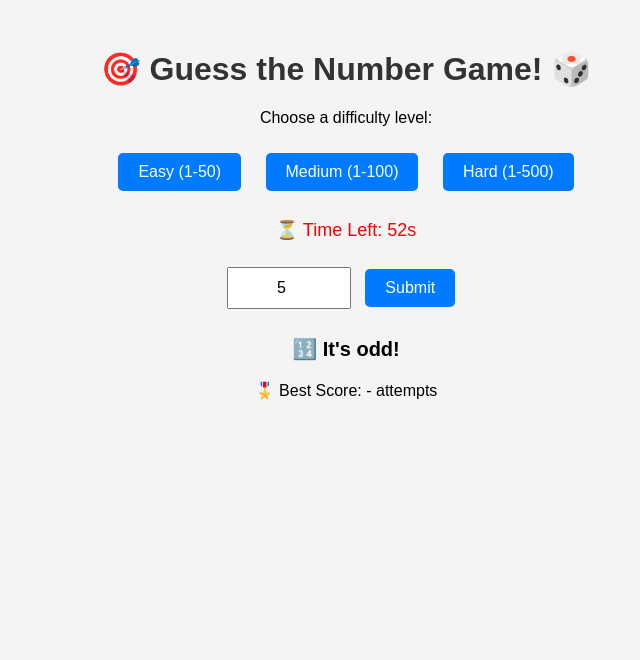
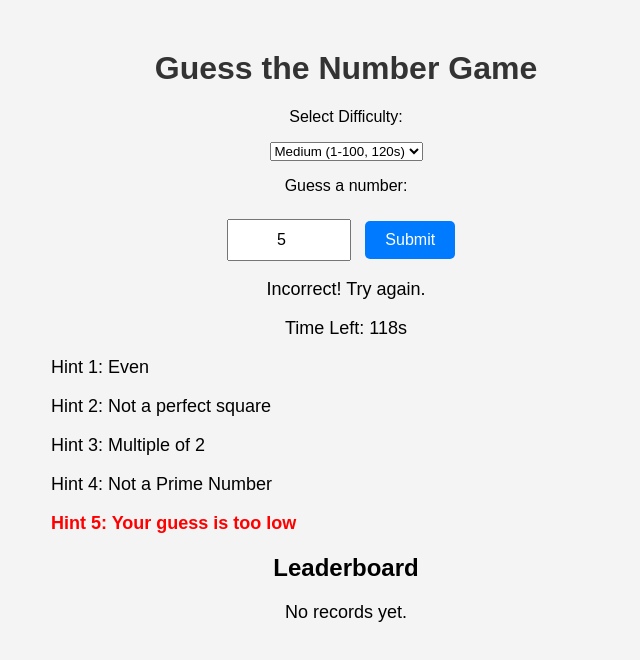
Before and after one commit to Balu-Kumar/Fun, a plain HTML site: page index.html in a window 1280 px wide. Both pictures are taken after typing "5" into the empty fields and a click on the button "Submit". Shown: the whole page, without its empty margins (294-934 px from the left). Drawn offline with Linux system fonts and the light colour scheme.

Commit message:
Update index.html

```diff
--- a/index.html
+++ b/index.html
@@ -5,151 +5,152 @@
     <meta name="viewport" content="width=device-width, initial-scale=1.0">
     <title>Guess the Number Game</title>
     <style>
-        body {
-            font-family: Arial, sans-serif;
-            text-align: center;
-            margin: 50px;
-            background-color: #f4f4f4;
-        }
-        h1 {
-            color: #333;
-        }
-        input {
-            padding: 10px;
-            font-size: 16px;
-            width: 100px;
-            text-align: center;
-        }
-        button {
-            padding: 10px 20px;
-            margin: 10px;
-            font-size: 16px;
-            cursor: pointer;
-            border: none;
-            border-radius: 5px;
-            background-color: #007BFF;
-            color: white;
-        }
-        #message {
-            margin-top: 20px;
-            font-size: 20px;
-            font-weight: bold;
-        }
-        #timer {
-            font-size: 18px;
-            color: red;
-        }
+        body { font-family: Arial, sans-serif; text-align: center; margin: 50px; background-color: #f4f4f4; }
+        h1 { color: #333; }
+        input { padding: 10px; font-size: 16px; width: 100px; text-align: center; }
+        button { padding: 10px 20px; margin: 10px; font-size: 16px; cursor: pointer; border: none; border-radius: 5px; background-color: #007BFF; color: white; }
+        #message, #timer, #leaderboard { font-size: 18px; margin-top: 10px; }
+        .hints-container { text-align: left; margin: auto; width: 50%; }
+        .hint { font-size: 18px; margin-top: 5px; }
+        .hint-vanish { font-size: 18px; font-weight: bold; transition: opacity 1s ease-in-out; }
     </style>
 </head>
 <body>
 
-    <h1>🎯 Guess the Number Game! 🎲</h1>
-    <p>Choose a difficulty level:</p>
-    <button onclick="setDifficulty(50)">Easy (1-50)</button>
-    <button onclick="setDifficulty(100)">Medium (1-100)</button>
-    <button onclick="setDifficulty(500)">Hard (1-500)</button>
+    <h1>Guess the Number Game</h1>
+    <p>Select Difficulty:</p>
+    <select id="difficulty" onchange="setDifficulty()">
+        <option value="easy">Easy (1-50, 60s)</option>
+        <option value="medium" selected>Medium (1-100, 120s)</option>
+        <option value="hard">Hard (1-200, 180s)</option>
+    </select>
 
-    <p id="difficultyText"></p>
-    <p id="timer"></p>
+    <p>Guess a number:</p>
+    <input type="number" id="guess" placeholder="Enter a number">
+    <button onclick="checkGuess()">Submit</button>
 
-    <input type="number" id="guess" placeholder="Enter a number">
-    <button id="submitBtn">Submit</button>
     <p id="message"></p>
-    <p>🎖️ Best Score: <span id="bestScore">-</span> attempts</p>
+    <p id="timer">Time Left: 120s</p>
 
-    <button id="playAgain" onclick="resetGame()" style="display:none;">🔄 Play Again</button>
+    <div class="hints-container">
+        <p class="hint" id="hint1"></p>
+        <p class="hint" id="hint2"></p>
+        <p class="hint" id="hint4"></p>
+        <p class="hint" id="hint5"></p>
+        <p class="hint-vanish" id="hint3" style="display:none;"></p>
+    </div>
+
+    <button id="playAgain" onclick="resetGame()" style="display:none;">Play Again</button>
+
+    <h2>Leaderboard</h2>
+    <p id="leaderboard">No records yet.</p>
 
     <script>
         let maxNumber = 100;
-        let randomNumber;
+        let randomNumber = Math.floor(Math.random() * maxNumber) + 1;
         let attempts = 0;
-        let bestScore = localStorage.getItem("bestScore") || "-";
         let timer;
-        let timeLeft = 60;
-        let gameActive = false;
+        let timeLeft = 120;
+        let leaderboard = [];
 
-        document.getElementById("bestScore").innerText = bestScore;
-
-        function setDifficulty(max) {
-            maxNumber = max;
+        function setDifficulty() {
+            let level = document.getElementById("difficulty").value;
+            if (level === "easy") { maxNumber = 50; timeLeft = 60; }
+            else if (level === "medium") { maxNumber = 100; timeLeft = 120; }
+            else { maxNumber = 200; timeLeft = 180; }
             resetGame();
-            document.getElementById("difficultyText").innerText = `Difficulty: Guess a number between 1 and ${maxNumber}`;
-            gameActive = true;
         }
 
         function startTimer() {
             clearInterval(timer);
-            timeLeft = 60;
-            document.getElementById("timer").innerText = `⏳ Time Left: ${timeLeft}s`;
             timer = setInterval(() => {
-                timeLeft--;
-                document.getElementById("timer").innerText = `⏳ Time Left: ${timeLeft}s`;
-                if (timeLeft <= 0) {
+                if (timeLeft > 0) {
+                    timeLeft--;
+                    document.getElementById("timer").innerText = `Time Left: ${timeLeft}s`;
+                } else {
                     clearInterval(timer);
-                    document.getElementById("message").innerText = "⏰ Time's up! You lost!";
-                    gameActive = false;
+                    document.getElementById("message").innerText = "⏳ Time's up! You lost!";
                     document.getElementById("playAgain").style.display = "inline";
                 }
             }, 1000);
         }
 
-        function isPerfectSquare(num) {
-            return Number.isInteger(Math.sqrt(num));
-        }
-
         function checkGuess() {
-            if (!gameActive) return;
-
             let userGuess = parseInt(document.getElementById("guess").value);
-            let messageElement = document.getElementById("message");
+            let message = document.getElementById("message");
             attempts++;
 
             if (isNaN(userGuess) || userGuess < 1 || userGuess > maxNumber) {
-                messageElement.innerText = "❌ Please enter a valid number!";
+                message.innerText = `Enter a number between 1 and ${maxNumber}!`;
                 return;
             }
 
+            if (attempts === 1) startTimer();
+
             if (userGuess === randomNumber) {
                 clearInterval(timer);
-                messageElement.innerText = `🎉 Correct! The number was ${randomNumber}. You guessed it in ${attempts} tries!`;
+                message.innerText = `Correct! The number was ${randomNumber}. Attempts: ${attempts}. Time Left: ${timeLeft}s`;
+                updateLeaderboard(timeLeft);
                 document.getElementById("playAgain").style.display = "inline";
-                gameActive = false;
-
-                if (bestScore === "-" || attempts < bestScore) {
-                    localStorage.setItem("bestScore", attempts);
-                    document.getElementById("bestScore").innerText = attempts;
-                }
                 return;
             }
 
-            let hint = "";
-            if (attempts === 1) {
-                hint = (randomNumber % 2 === 0) ? "🔢 It's even!" : "🔢 It's odd!";
-            } else if (attempts === 2) {
-                hint = isPerfectSquare(randomNumber) ? "🟢 It's a perfect square!" : "❌ Not a perfect square!";
-            } else {
-                hint = userGuess < randomNumber ? "📉 Too low!" : "📈 Too high!";
+            document.getElementById("hint1").innerText = `Hint 1: ${randomNumber % 2 === 0 ? "Even" : "Odd"}`;
+            document.getElementById("hint2").innerText = `Hint 2: ${Number.isInteger(Math.sqrt(randomNumber)) ? "Perfect Square" : "Not a perfect square"}`;
+            document.getElementById("hint4").innerText = `Hint 3: ${getMultiplesHint(randomNumber)}`;
+            document.getElementById("hint5").innerText = `Hint 4: ${isPrime(randomNumber) ? "Prime Number" : "Not a Prime Number"}`;
+
+            let hint3 = document.getElementById("hint3");
+            hint3.innerText = `Hint 5: Your guess is ${userGuess > randomNumber ? "too high" : "too low"}`;
+            hint3.style.color = getRandomColor();
+            hint3.style.display = "block";
+            setTimeout(() => { hint3.style.display = "none"; }, 3000);
+
+            message.innerText = "Incorrect! Try again.";
+        }
+
+        function getMultiplesHint(num) {
+            let multiples = [];
+            if (num % 2 === 0) multiples.push("2");
+            if (num % 3 === 0) multiples.push("3");
+            if (num % 5 === 0) multiples.push("5");
+            if (num % 7 === 0) multiples.push("7");
+            return multiples.length > 0 ? `Multiple of ${multiples.join(", ")}` : "No small factor multiples";
+        }
+
+        function isPrime(num) {
+            if (num < 2) return false;
+            for (let i = 2; i <= Math.sqrt(num); i++) {
+                if (num % i === 0) return false;
             }
+            return true;
+        }
 
-            if (attempts > 10) {
-                hint += ` 🤔 Try something closer to ${randomNumber > userGuess ? userGuess + Math.floor((maxNumber - userGuess) / 2) : userGuess - Math.floor(userGuess / 2)}!`;
-            }
-
-            messageElement.innerText = hint;
+        function getRandomColor() {
+            const colors = ["red", "blue", "green", "purple", "orange"];
+            return colors[Math.floor(Math.random() * colors.length)];
         }
 
         function resetGame() {
-            clearInterval(timer);
             randomNumber = Math.floor(Math.random() * maxNumber) + 1;
             attempts = 0;
-            gameActive = true;
-            startTimer();
+            clearInterval(timer);
+            document.getElementById("timer").innerText = `Time Left: ${timeLeft}s`;
             document.getElementById("message").innerText = "";
+            document.getElementById("hint1").innerText = "";
+            document.getElementById("hint2").innerText = "";
+            document.getElementById("hint3").innerText = "";
+            document.getElementById("hint3").style.display = "none";
+            document.getElementById("hint4").innerText = "";
+            document.getElementById("hint5").innerText = "";
             document.getElementById("playAgain").style.display = "none";
         }
 
-        document.getElementById("submitBtn").addEventListener("click", checkGuess);
-        resetGame();
+        function updateLeaderboard(time) {
+            leaderboard.push(time);
+            leaderboard.sort((a, b) => b - a);
+            document.getElementById("leaderboard").innerText = "Best Times: " + leaderboard.slice(0, 5).join("s, ") + "s";
+        }
     </script>
 
 </body>
```
